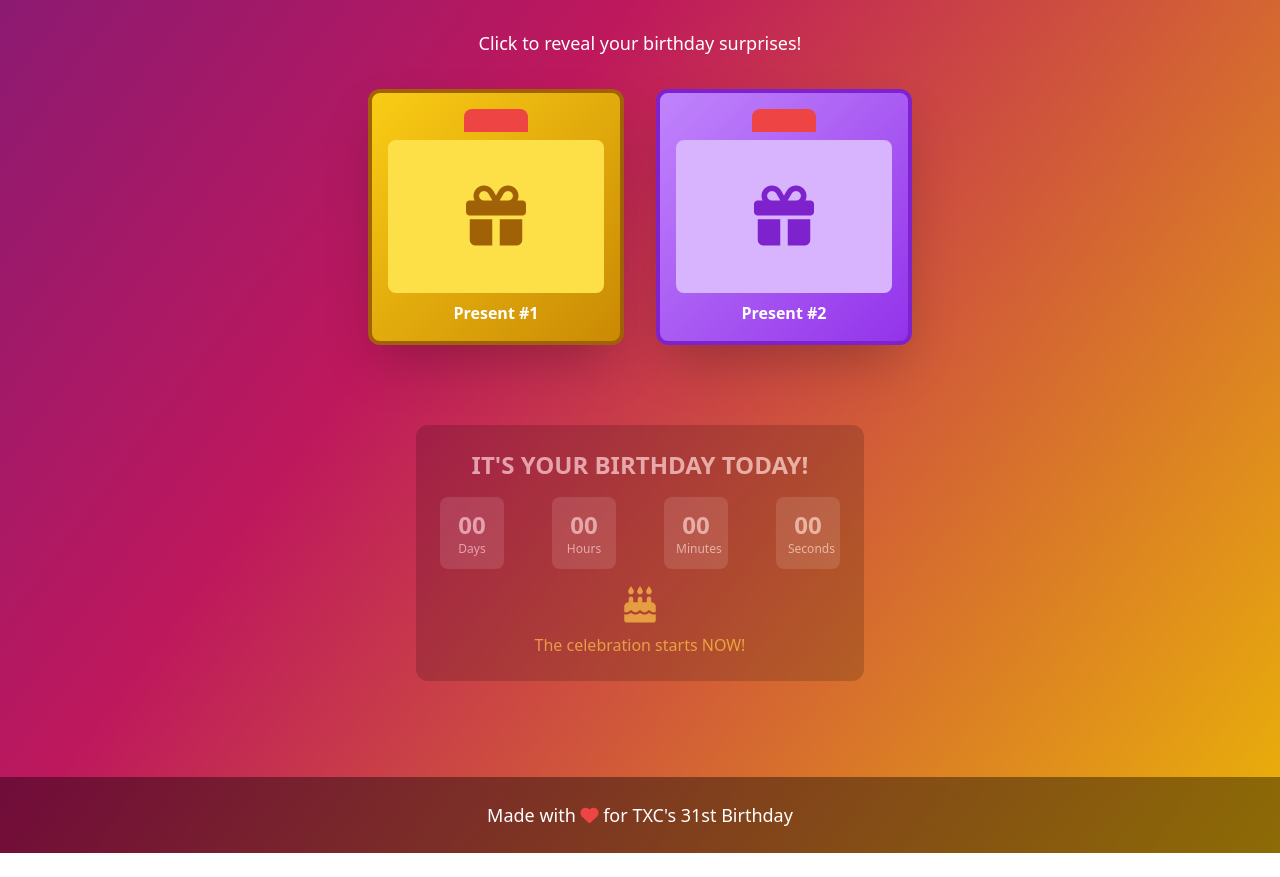
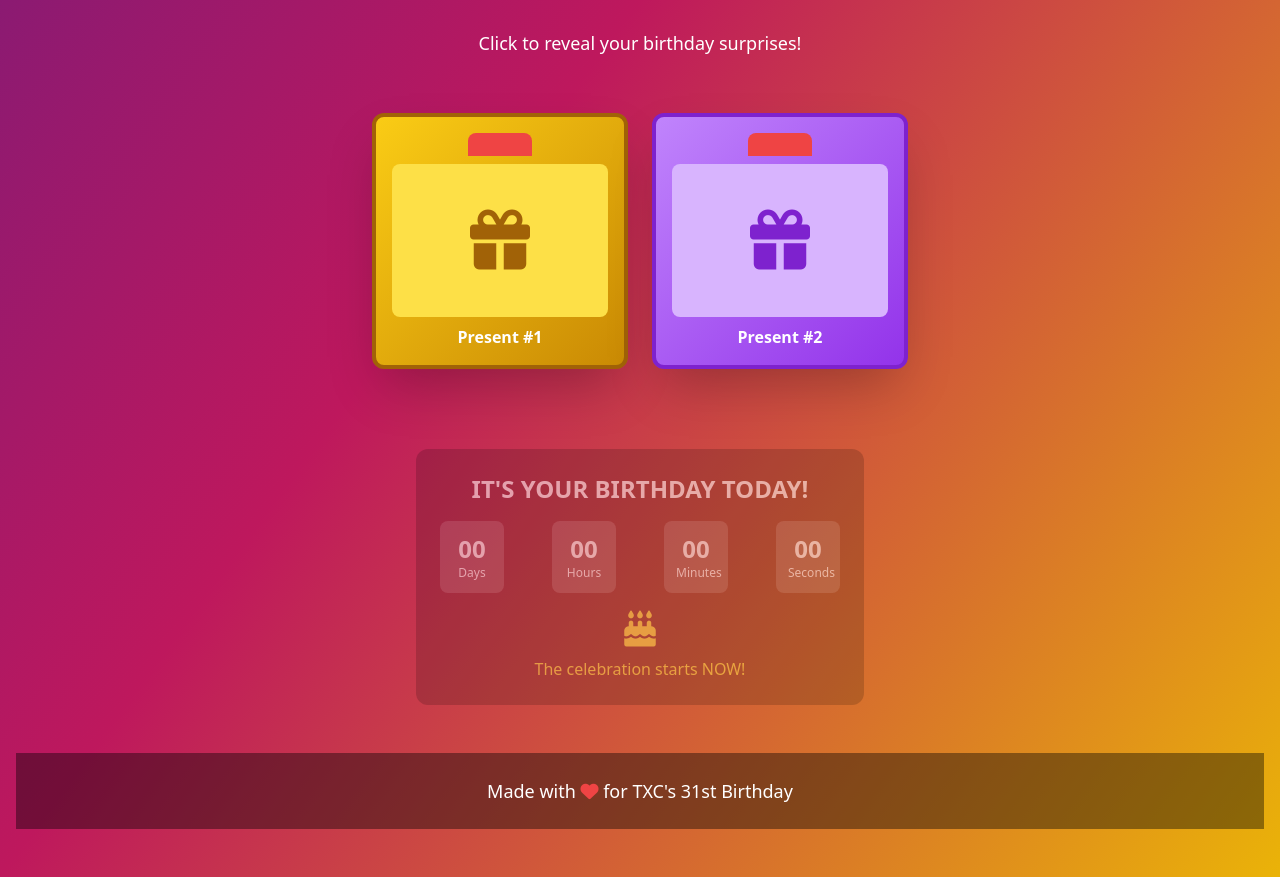
Before and after one commit to mtworth/txc31, a plain HTML site: page index.html in a window 1280 px wide. Shown: the part 877-1754 px from the top of the page. Before the commit the page ends 1730 px from the top, so only its background shows below. Drawn offline with nearby package versions, Linux system fonts and the light colour scheme.

Commit message:
Update index.html

```diff
--- a/index.html
+++ b/index.html
@@ -103,6 +103,9 @@
 
             <div class="flex flex-col md:flex-row justify-center gap-8">
                 <!-- Present 1 -->
+              <!-- Wrapper to center content -->
+        <div class="flex flex-col md:flex-row justify-center items-center gap-6 mt-6">
+            <!-- Present 1 -->
             <div class="present-box w-64 h-64 cursor-pointer" onclick="revealPresent(1)">
                 <div class="flip-inner">
                     <div class="flip-front bg-gradient-to-br from-yellow-400 to-yellow-600 rounded-xl shadow-2xl flex flex-col items-center justify-center p-4 border-4 border-yellow-700">
@@ -138,6 +141,7 @@
                 </div>
             </div>
         </div>
+
         </div>
 
         <!-- Birthday Today Celebration -->
```
Lines whose indentation alone changed are shown as unchanged.
